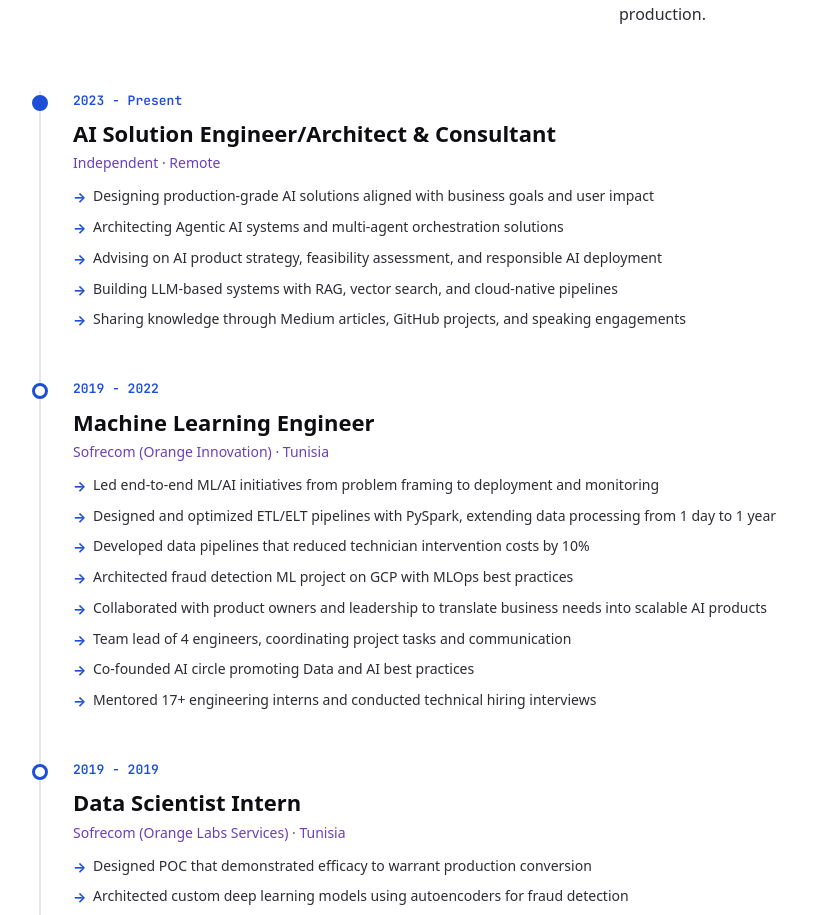
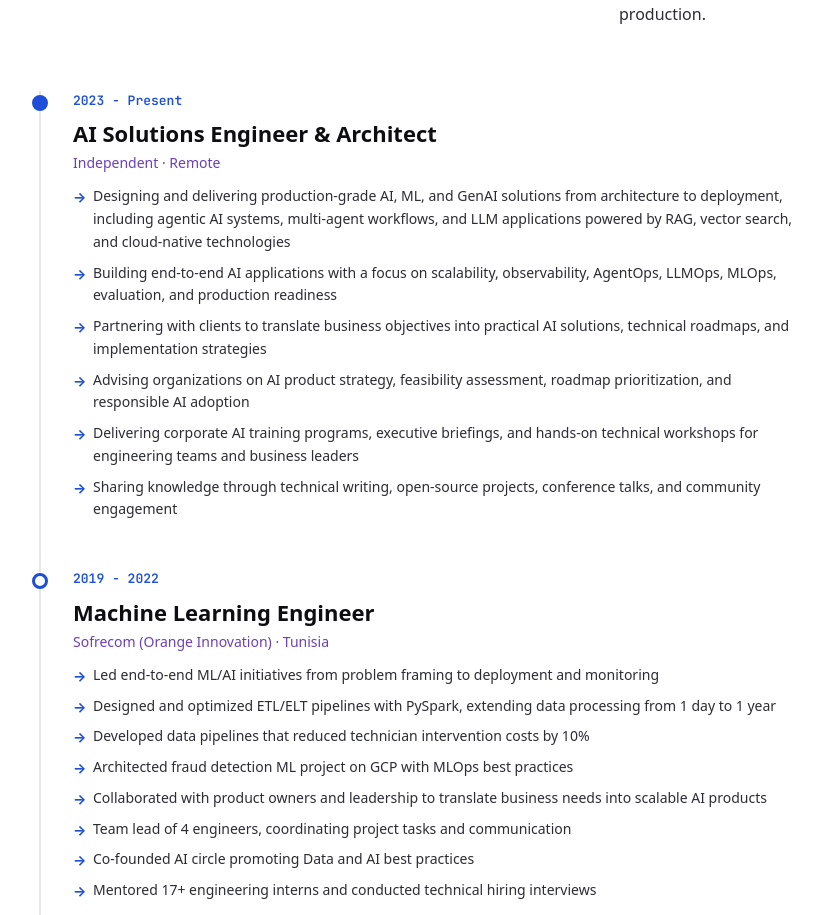
Before and after one commit to Saoussen-CH/Saoussen-CH.github.io, a React (Vite) app: page / in a window 1280 px wide. Shown: the part 1823-2738 px from the top of the page, without its empty margins (41-863 px from the left). Built offline with nearby package versions, Linux system fonts and the light colour scheme; a web font is replaced by a local one.

Commit message:
Update experience title and highlights for freelance role

```diff
--- a/src/data/profile.ts
+++ b/src/data/profile.ts
@@ -104,15 +104,16 @@ export const experiences: Experience[] = [
     id: 'freelance',
     startDate: '2023',
     endDate: 'Present',
-    title: 'AI Solution Engineer/Architect & Consultant',
+    title: 'AI Solutions Engineer & Architect',
     company: 'Independent',
     location: 'Remote',
     highlights: [
-      'Designing production-grade AI solutions aligned with business goals and user impact',
-      'Architecting Agentic AI systems and multi-agent orchestration solutions',
-      'Advising on AI product strategy, feasibility assessment, and responsible AI deployment',
-      'Building LLM-based systems with RAG, vector search, and cloud-native pipelines',
-      'Sharing knowledge through Medium articles, GitHub projects, and speaking engagements',
+      'Designing and delivering production-grade AI, ML, and GenAI solutions from architecture to deployment, including agentic AI systems, multi-agent workflows, and LLM applications powered by RAG, vector search, and cloud-native technologies',
+      'Building end-to-end AI applications with a focus on scalability, observability, AgentOps, LLMOps, MLOps, evaluation, and production readiness',
+      'Partnering with clients to translate business objectives into practical AI solutions, technical roadmaps, and implementation strategies',
+      'Advising organizations on AI product strategy, feasibility assessment, roadmap prioritization, and responsible AI adoption',
+      'Delivering corporate AI training programs, executive briefings, and hands-on technical workshops for engineering teams and business leaders',
+      'Sharing knowledge through technical writing, open-source projects, conference talks, and community engagement',
     ],
   },
   {
```
